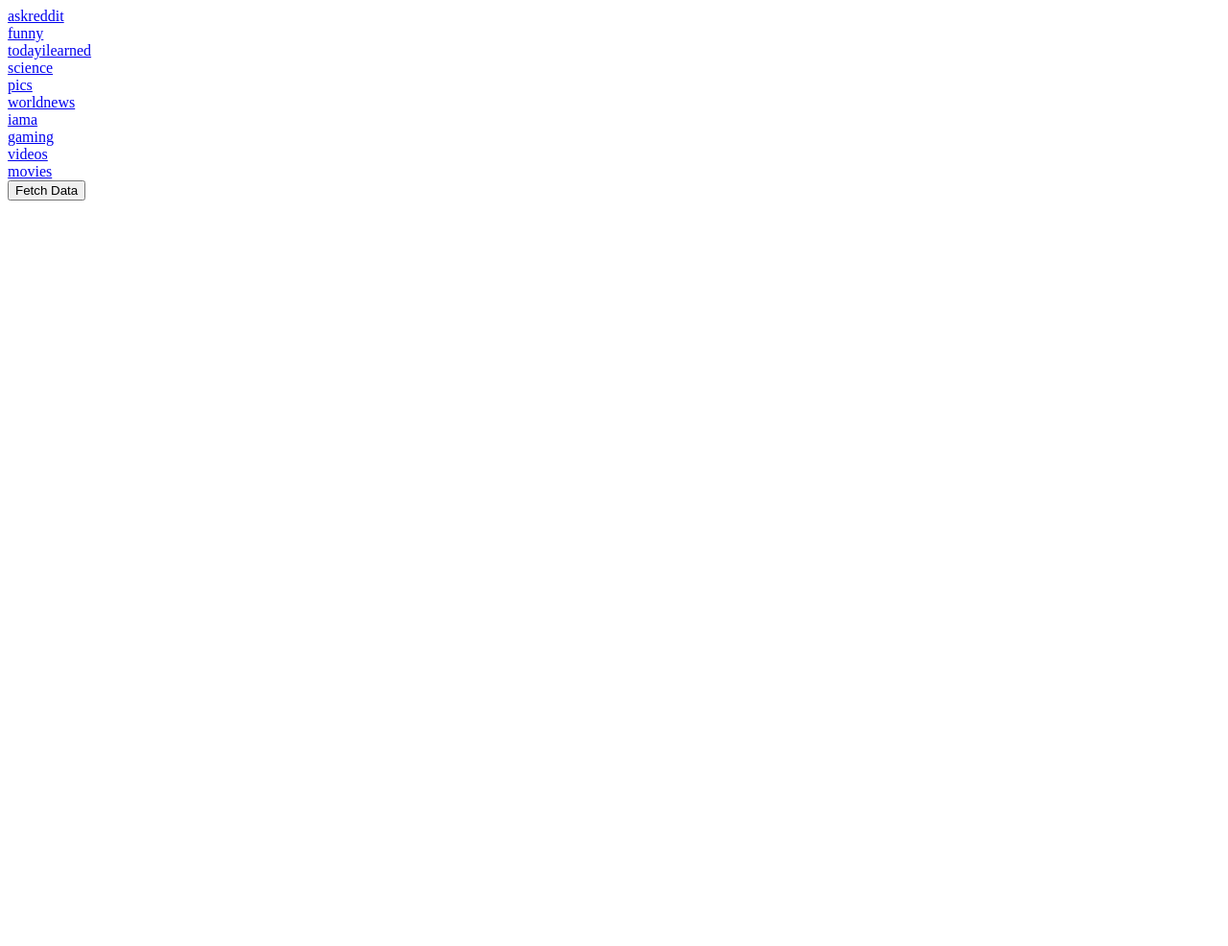
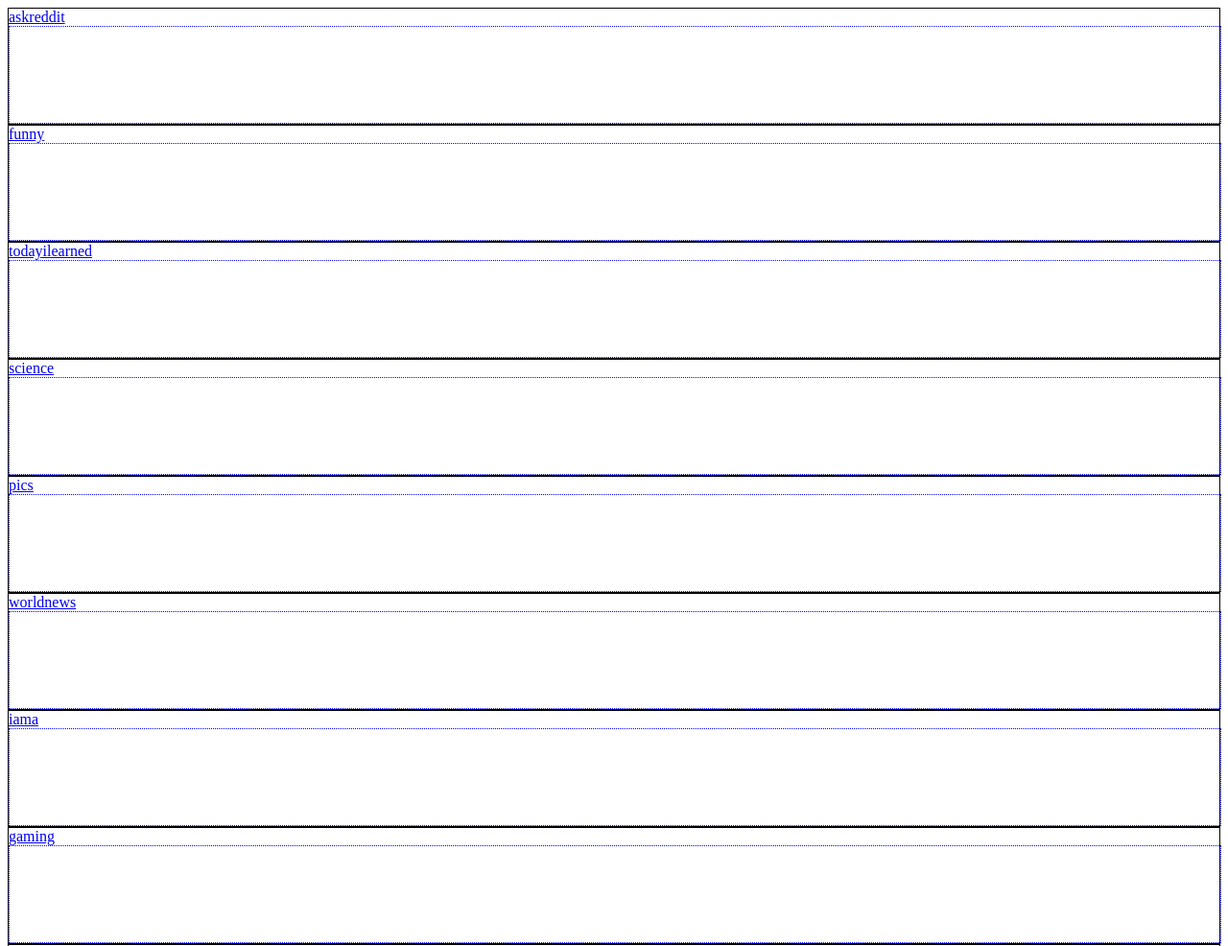
Before and after one commit to mfDK/reddit_aggregator, a plain HTML site: page index.html in a window 1280 px wide. Shown: the top 986 px of the page at 96% size. Before the commit the page ends 800 px from the top, so only its background shows below. Drawn offline with Linux system fonts and the light colour scheme.

Commit message:
Added styling and link boxes corresponding to each popular subreddit

```diff
--- a/index.html
+++ b/index.html
@@ -3,6 +3,7 @@
 <head>
 	<meta charset="UTF-8">
 	<title>Document</title>
+	<link rel="stylesheet" href="css/main.css">
 </head>
 <body>
 	<div id="subs"></div>
--- a/js/script.js
+++ b/js/script.js
@@ -49,10 +49,12 @@
 
 
 function showSubs(subArray) {
+
 	for (var i = 0; i < subArray.length; i += 1) {
 		// subs.innerHTML += this[i] + ". "
 		var subLinks = document.createElement("a");
 			subDivs = document.createElement("div");
+			linkBox = document.createElement("div");
 
 		subLinks.className = "popSubs";
 		subLinks.innerHTML = this[i];
@@ -63,10 +65,20 @@
 		subs.appendChild(subDivs);
 		subDivs.appendChild(subLinks);
 
+		// Everything below this must be refactored
+		// this function is already way too bloated
+		linkBox.className = "boxOfLinks";
+		subDivs.appendChild(linkBox);
+
 	}
 }
 
+// This bind method attaches the showSubs function to the
+// popularSubs array.
 var subArray = showSubs.bind(popularSubs);
+
+// This function is called and the popularSubs is passed in
+// an argument that points to an array of strings
 subArray(popularSubs);
 
 
--- a/stylesheets/main.scss
+++ b/stylesheets/main.scss
@@ -0,0 +1,8 @@
+.popDivs {
+	border: 1px solid black;
+	.boxOfLinks {
+		height: 100px;
+		width: 100%;
+		border: 1px dotted blue;
+	}
+}
```
Also changed, not shown: css/main.css, 1 other file.
